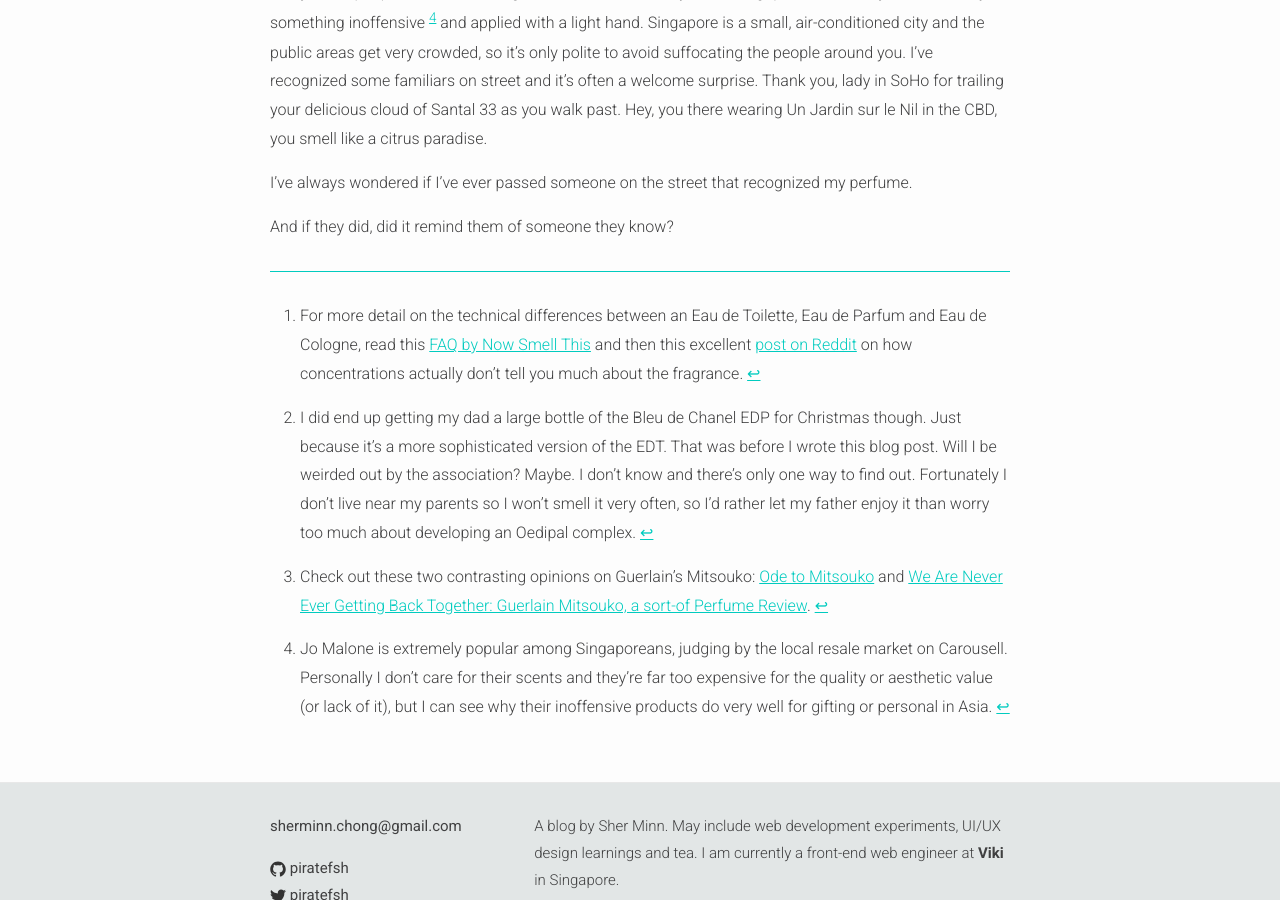
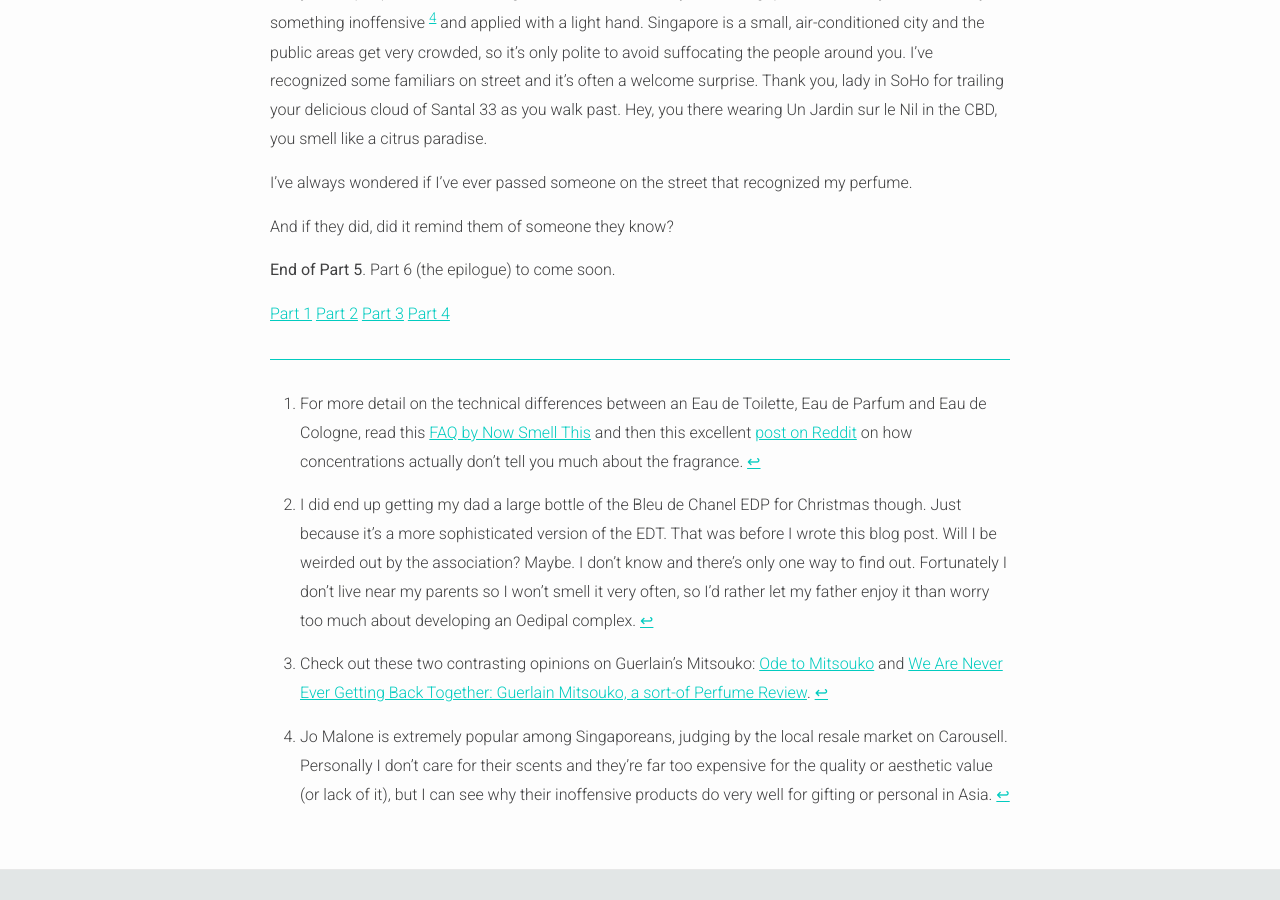
Before and after one commit to piratefsh/piratefsh.github.io, a Jekyll site: the page built from _posts/2016-12-07-what-do-other-people-smell-like.markdown, in a window 1280 px wide and 900 px high, scrolled down 1773 px. Built offline with Jekyll 4.4.1, drawn with Linux system fonts in a browser that asks for light colours.

Commit message:
Add links to other parts

```diff
--- a/_posts/2016-11-26-scented-memories.markdown
+++ b/_posts/2016-11-26-scented-memories.markdown
@@ -26,6 +26,6 @@
 
 Earlier this year I found them during a cleaning frenzy and tossed them out as they were oil-based and had gone bad. I regret that now -- looking back, those scented oils were my first perfume obsession.
 
-__End of Part 4__. Part 5 to come soon.
+__End of Part 4__. Read [Part 5](/2016/12/07/what-do-other-people-smell-like.html).
 
 [Part 1](/2016/11/06/nail-polish-made-me-puke.html) [Part 2](/2016/11/07/department-stores-are-terrifying.html) [Part 3](/2016/11/13/short-lived-first-love.html)
--- a/_posts/2016-12-07-what-do-other-people-smell-like.markdown
+++ b/_posts/2016-12-07-what-do-other-people-smell-like.markdown
@@ -45,6 +45,10 @@
 
 And if they did, did it remind them of someone they know?
 
+__End of Part 5__. Part 6 (the epilogue) to come soon.
+
+[Part 1](/2016/11/06/nail-polish-made-me-puke.html) [Part 2](/2016/11/07/department-stores-are-terrifying.html) [Part 3](/2016/11/13/short-lived-first-love.html) [Part 4](/2016/11/26/scented-memories.html)
+
 ---
 [^1]: For more detail on the technical differences between an Eau de Toilette, Eau de Parfum and Eau de Cologne, read this [FAQ by Now Smell This](http://www.nstperfume.com/perfume-faq/) and then this excellent [post on Reddit](https://www.reddit.com/r/fragrance/comments/5cdib8/lets_talk_about_fragrance_concentration_and/) on how concentrations actually don’t tell you much about the fragrance.
 [^2]: More on the rise of demand for niche perfumery by [The Guardian: Move over Taylor Swift – indie perfumers ride high as public tires of celebrity scent](https://www.theguardian.com/fashion/2015/jul/12/indie-perfumers-ride-high-celebrity-scents-taylor-swift-justin-bieber)
```
